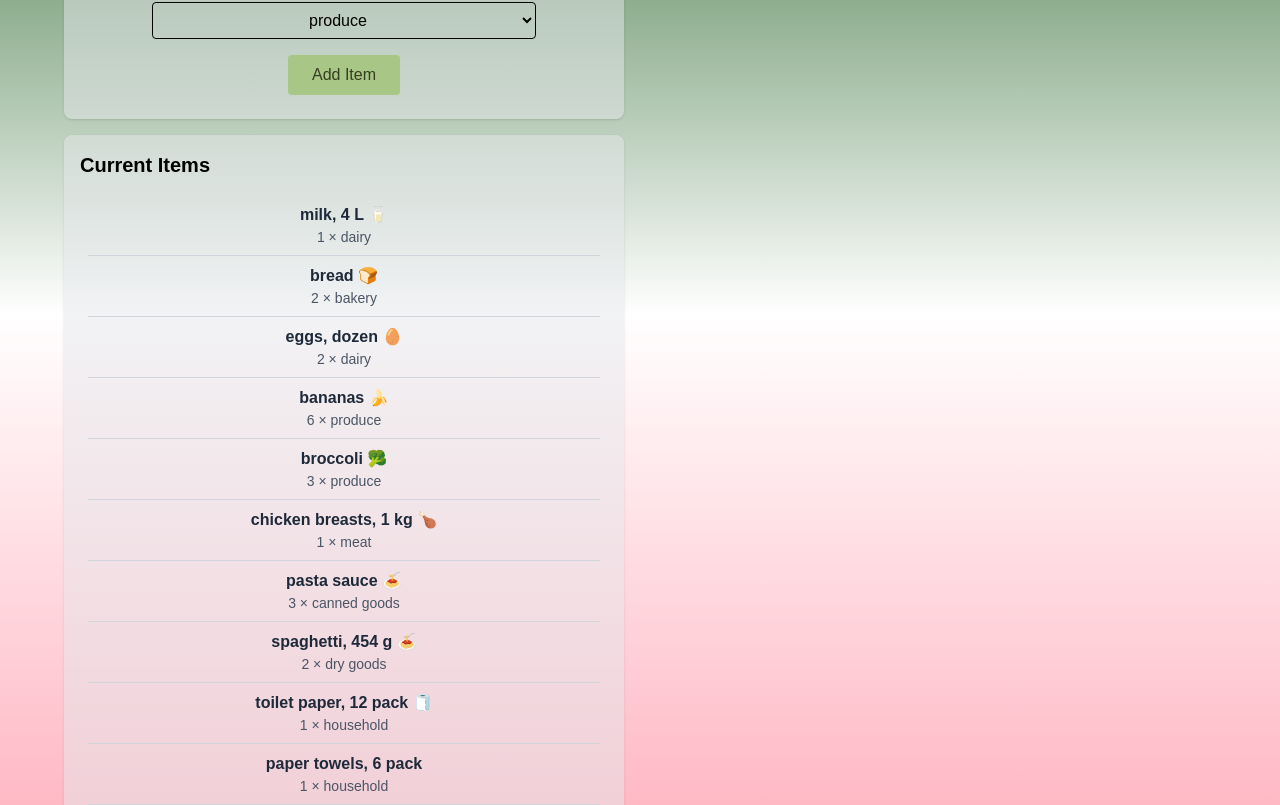
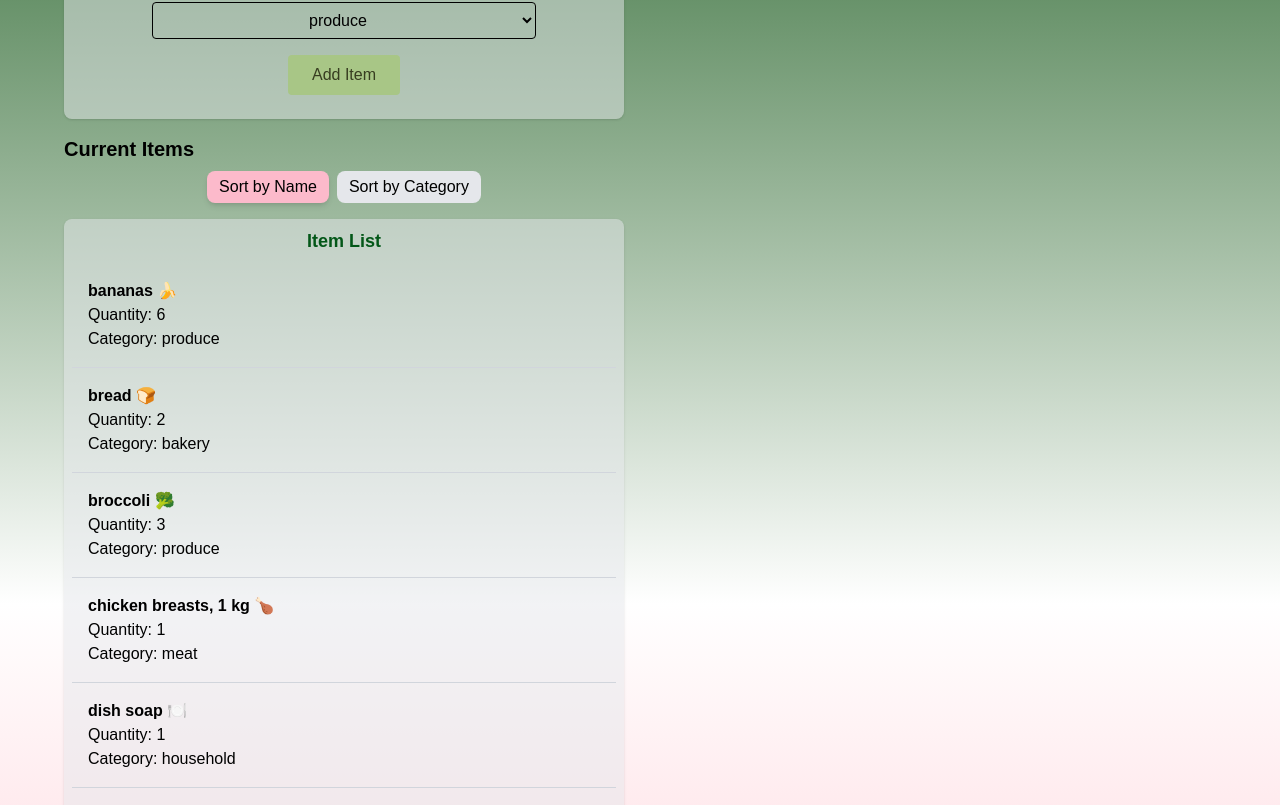
Before and after one commit to yvnmnl/cprg306-assignments, a Next.js app: page /week-8 in a window 1280 px wide. Shown: the part 354-1159 px from the top of the page. Built offline with nearby package versions, Linux system fonts and the light colour scheme.

Commit message:
Buttons were missing
Recoded to bring back the sort buttons for current list

```diff
--- a/app/week-8/meal-ideas.js
+++ b/app/week-8/meal-ideas.js
@@ -40,7 +40,6 @@ export default function MealIdeas({ ingredient }) {
         <ul className="divide-y divide-gray-200">
           {meals.map((meal) => (
             <li key={meal.idMeal} className="flex items-center gap-3 p-2 hover:bg-gray-200 transition">
-              <img src={meal.strMealThumb} alt={meal.strMeal} className="w-16 h-16 object-cover rounded-md border" />
               <span className="font-medium text-gray-800"> {meal.strMeal} </span>
             </li>
           ))}
--- a/app/week-8/page.js
+++ b/app/week-8/page.js
@@ -46,27 +46,18 @@ function Page() {
             )}
           </article>
 
-          <article className="bg-gray-200/50 rounded-lg shadow-sm p-4">
+          <article>
             <h3 className="text-xl font-semibold text-black mb-2"> Current Items </h3>
             {items.length === 0 ? (
               <p className="text-gray-500 italic text-center"> No items yet — add one above.</p>
             ) : (
-              <ul className="divide-y divide-gray-300 rounded-lg p-2 text-center">
-                {items.map((item) => (
-                  <li
-                    key={item.id}
-                    className="p-2 hover:bg-gray-100 cursor-pointer transition"
-                    onClick={() => handleSelectItem(item.name)}
-                  >
-                    <p className="font-semibold text-gray-800">{item.name}</p>
-                    <p className="text-sm text-gray-600">
-                      {item.quantity} × {item.category}
-                    </p>
-                  </li>
-                ))}
-              </ul>
+              <ItemList
+                items={items}
+                onItemSelect={(item) => handleSelectItem(item.name)}
+              />
             )}
           </article>
+
         </section>
 
         <section className="w-full md:w-1/2 flex flex-col gap-4">
```
